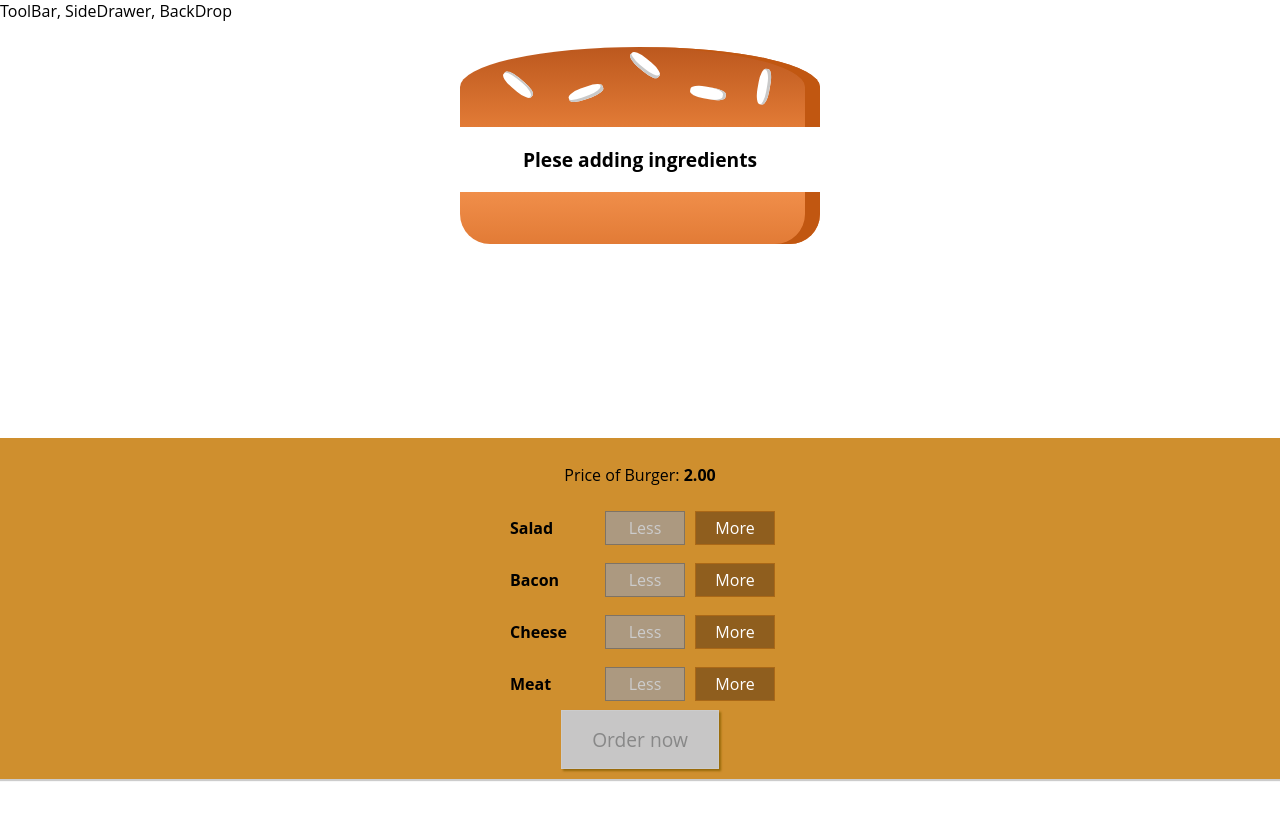
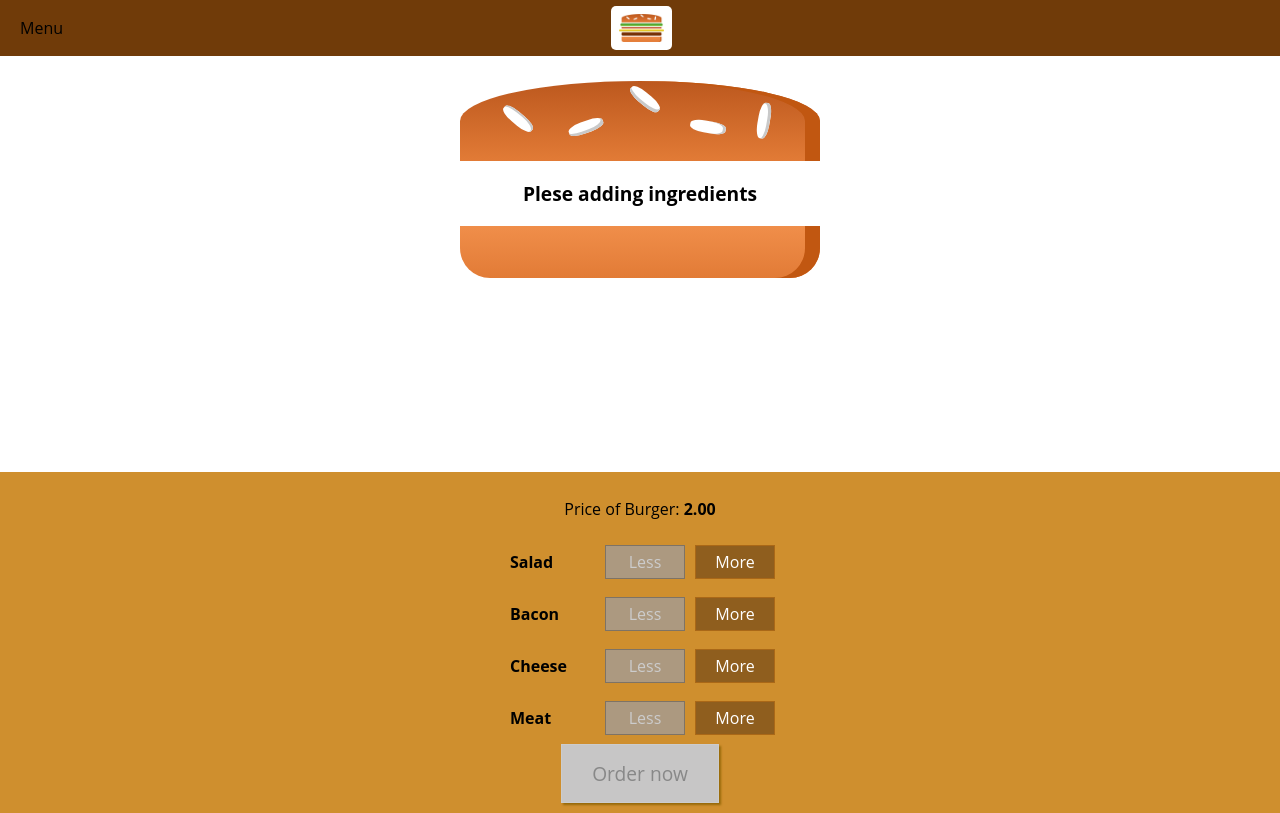
Before and after one commit to tortuga-T795/burger_Zarenok, a React (Create React App) app: page / in a window 1280 px wide. Built offline with nearby package versions, Linux system fonts and the light colour scheme.

Commit message:
add logo and navigation

```diff
--- a/src/App.js
+++ b/src/App.js
@@ -1,6 +1,6 @@
 import React from 'react';
 import './App.css';
-import Layout from './components/Layout'
+import Layout from './components/myLayout'
 import BurgerBuilder from './containers/burgerBuilder'
 
 
--- a/src/components/Layout/layout.css
+++ /dev/null
@@ -1,3 +0,0 @@
-.Content{
-    margin-top: 16px;
-}
--- a/src/components/burger/oder/index.js
+++ b/src/components/burger/oder/index.js
@@ -1,8 +1,8 @@
 import React from 'react'
 import Aux from '../../../hoc/aux_'
-import Button from '../../../components/UI/myButton/myButton'
+import Button from '../../../components/UI/myButton'
 
-const OrderSummary = ({ingredients, cancel, continuePay}) => {
+const OrderSummary = ({ingredients, cancel, continuePay, price}) => {
     const ingredientsSummary = Object.keys(ingredients)
     .map(key => {
         return (
@@ -21,6 +21,7 @@ const OrderSummary = ({ingredients, cancel, continuePay}) => {
             <ul>
                 {ingredientsSummary}
             </ul>
+            <p>Total price: <strong>{price.toFixed(2)}</strong></p>
             <p>Continue to Checkout?</p>
             <Button
                 clicked={cancel}
--- /dev/null
+++ b/src/components/logo/index.js
@@ -0,0 +1,11 @@
+import React from 'react'
+import image from './burger-logo.png'
+import './logo.css'
+
+const Logo = (props) => (
+    <div className='Logo'>
+        <img src={image} alt="Timosha"/>
+    </div>
+);
+
+export default Logo;
--- /dev/null
+++ b/src/components/logo/logo.css
@@ -0,0 +1,11 @@
+.Logo{
+    background-color: white;
+    padding: 8px;
+    height: 80%;
+    box-sizing: border-box;
+    border-radius: 5px;
+}
+
+.Logo img{
+    height: 100%;
+}
--- a/src/components/Layout/index.js
+++ b/src/components/myLayout/index.js
@@ -1,11 +1,13 @@
 import React from 'react'
 import Aux from '../../hoc/aux_'
+import ToolBar from '../navigation/myToolbar/index'
 
-import './layout.css'
+
+import './myLayout.css'
 
 const Layout = (props) => (
     <Aux>
-        <div>ToolBar, SideDrawer, BackDrop</div>
+        <ToolBar/>
         <main className={"Content"}>
             {props.children}
         </main>
--- /dev/null
+++ b/src/components/myLayout/myLayout.css
@@ -0,0 +1,3 @@
+.Content{
+    margin-top: 72px;
+}
--- /dev/null
+++ b/src/components/navigation/myToolbar/index.js
@@ -0,0 +1,15 @@
+import React from 'react'
+import './myToolbar.css'
+import Logo from '../../logo'
+
+const Toolbar = (props) => (
+    <header className='Toolbar'>
+        <div>Menu</div>
+        <Logo/>
+        <nav className='nav'>
+            <ul></ul>
+        </nav>
+    </header>
+);
+
+export default Toolbar;
--- /dev/null
+++ b/src/components/navigation/myToolbar/myToolbar.css
@@ -0,0 +1,18 @@
+.Toolbar{
+    height: 56px;
+    width: 100%;
+    position: fixed;
+    top: 0;
+    left: 0;
+    background-color: #703b09;
+    display: flex;
+    justify-content: space-between;
+    align-items: center;
+    padding: 0 20px;
+    box-sizing: border-box;
+    z-index: 90;
+}
+
+.Toolbar nav{
+    height: 100%;
+}
--- a/src/containers/burgerBuilder/index.js
+++ b/src/containers/burgerBuilder/index.js
@@ -91,7 +91,8 @@ class BurgerBuilder extends Component {
                     <OrderSummmary
                         ingredients={ingredients}
                         cancel={this.purchaseCancel}
-                        continuePay={this.purchaseContinue}/>
+                        continuePay={this.purchaseContinue}
+                        price={totalPrice}/>
                 </Modal>
                 <Burger ingredients={this.state.ingredients}/>
                 <BuildControls
```
Also changed, not shown: src/components/UI/myButton/index.js (renamed from src/components/UI/myButton/myButton.js), src/components/logo/burger-logo.png (added).
